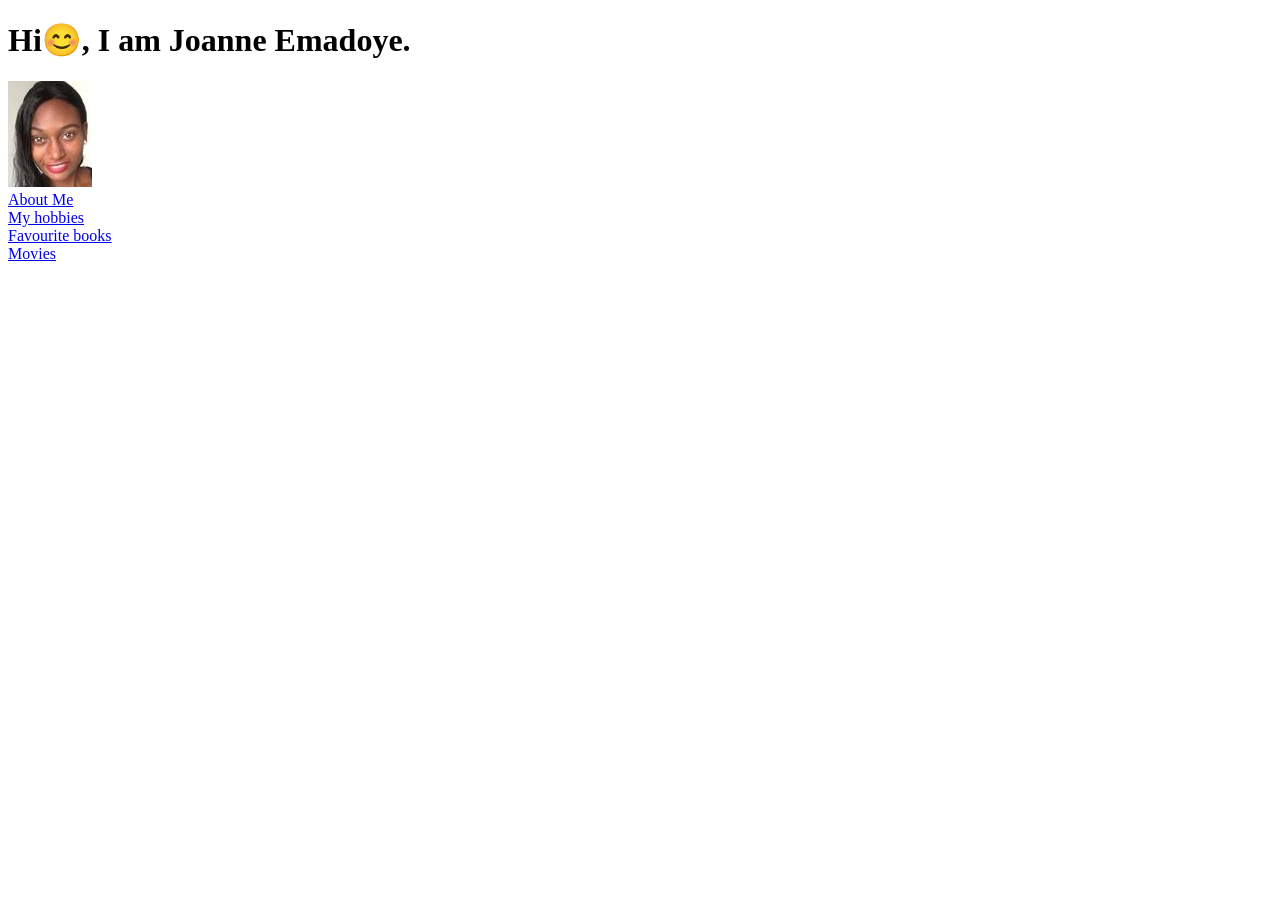
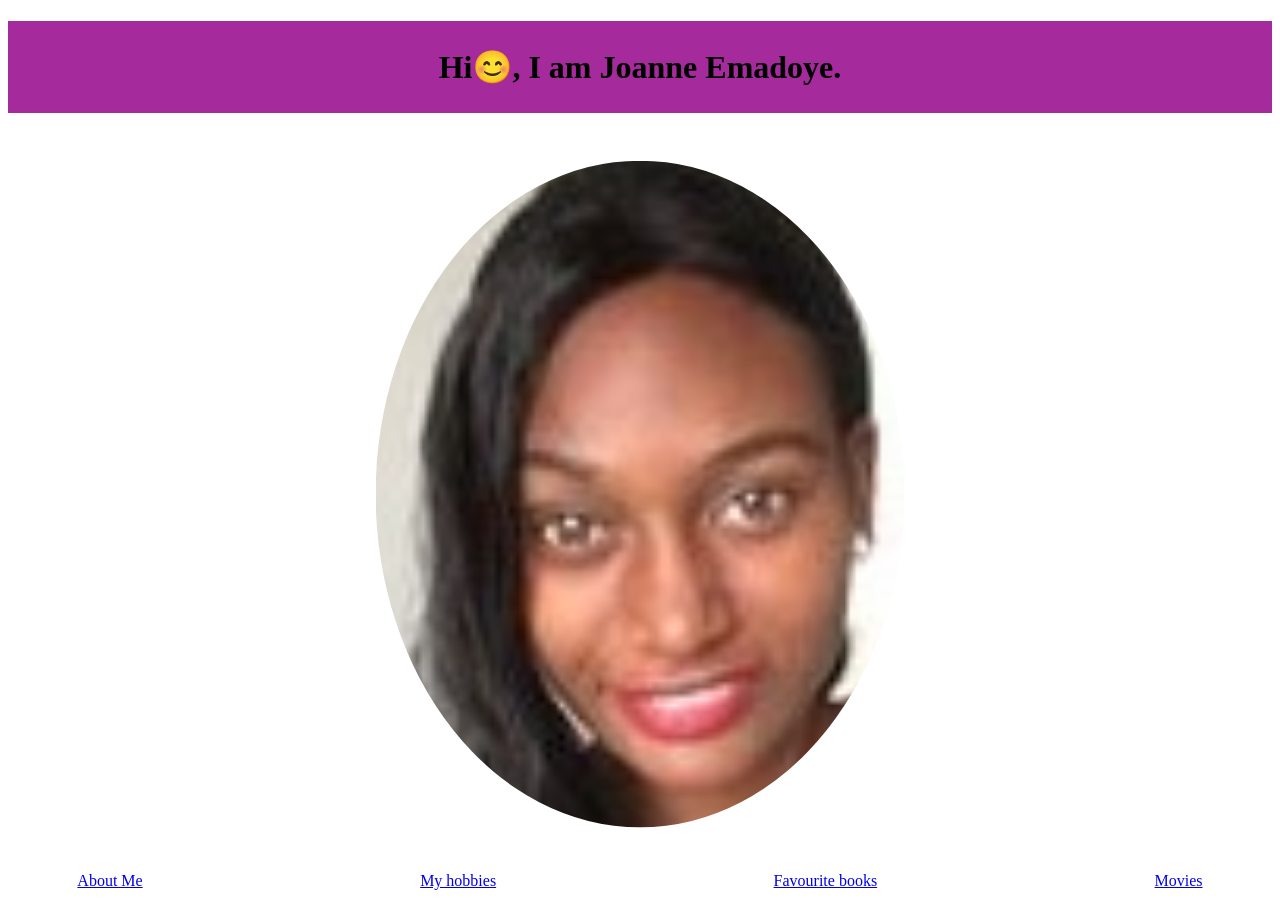
Before and after one commit to Emadoye/Main-HTML-Project, a plain HTML site: page index.html in a window 1280 px wide. Before the commit the page ends 800 px from the top, so only its background shows below. Drawn offline with Linux system fonts and the light colour scheme.

Commit message:
worked on the css directory

```diff
--- /dev/null
+++ b/css/style.css
@@ -0,0 +1,24 @@
+h1 {
+  text-align: center;
+  padding: 20pt;
+}
+
+img {
+  border-radius: 50%;
+  max-width: 1000pt;
+  height: 500pt;
+  padding: 20pt;
+  display: block;
+  margin-left: auto;
+  margin-right: auto;
+}
+
+.change {
+  background-color: rgba(255, 255, 255, 0.747);
+}
+
+.flex-container {
+  display: flex;
+  justify-content: space-around;
+  text-decoration: none;
+}
--- a/index.html
+++ b/index.html
@@ -5,13 +5,18 @@
     <meta http-equiv="X-UA-Compatible" content="IE=edge" />
     <meta name="viewport" content="width=device-width, initial-scale=1.0" />
     <title>Homepage</title>
+    <link rel="stylesheet" href="css/style.css" />
   </head>
-  <body>
-    <h1>Hi😊, I am Joanne Emadoye.</h1>
-    <img src="./pages/images/headshot.jpg" alt="My picture" /><br />
-    <a href="./pages/about.html">About Me</a> <br />
-    <a href="./pages/hobby.html">My hobbies</a><br />
-    <a href="./pages/favourite books.html">Favourite books</a><br />
-    <a href="./pages/movies.html">Movies</a>
+  <body class="change">
+    <h1 style="background-color: rgb(165, 42, 155)">
+      Hi😊, I am Joanne Emadoye.
+    </h1>
+    <img src="./images/headshot.jpg" alt="My picture" /><br />
+    <div class="flex-container">
+      <a href="./pages/about.html">About Me</a> <br />
+      <a href="./pages/hobby.html">My hobbies</a><br />
+      <a href="./pages/favourite books.html">Favourite books</a><br />
+      <a href="./pages/movies.html">Movies</a>
+    </div>
   </body>
 </html>
```
Also changed, not shown: images/headshot.jpg (renamed from pages/images/headshot.jpg).
